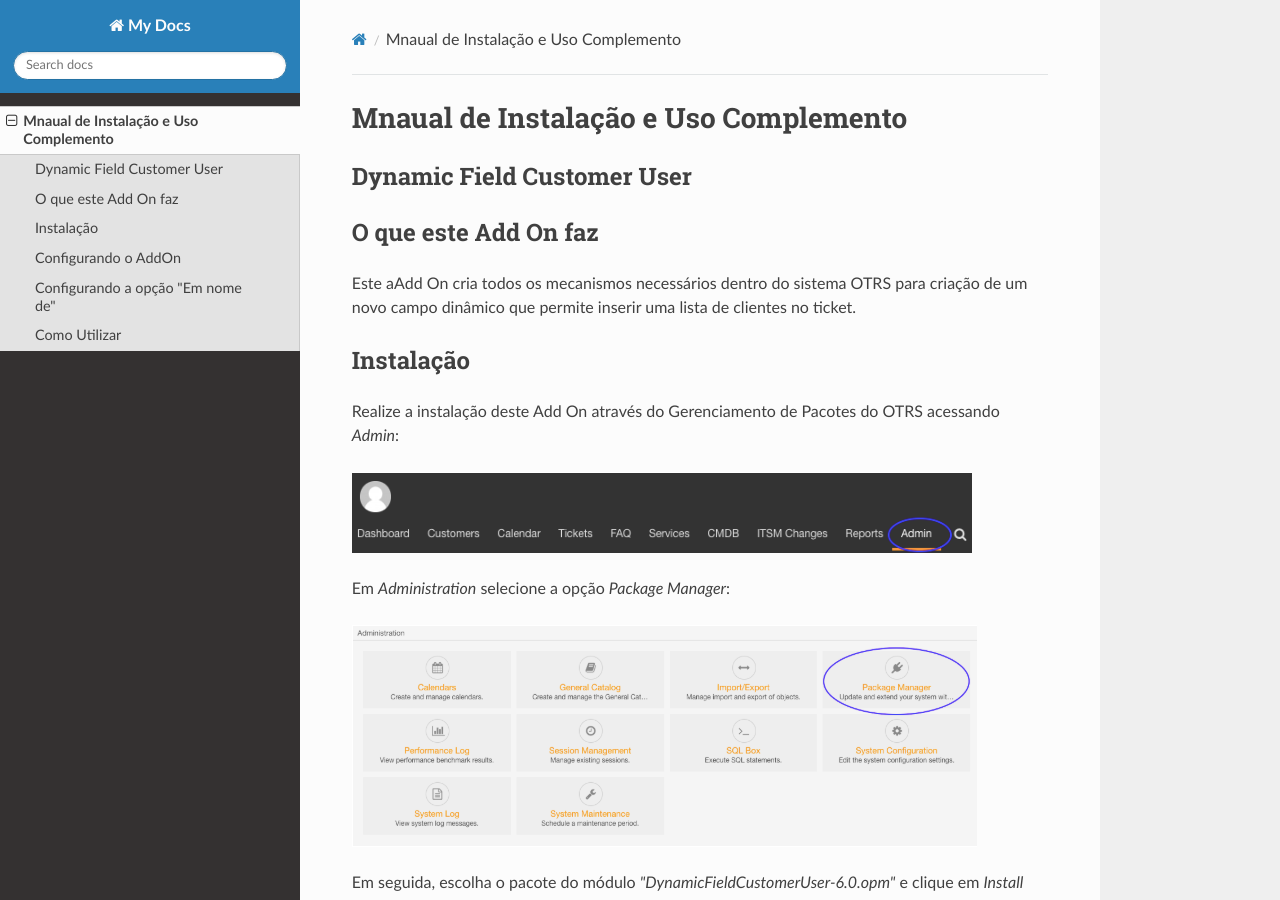
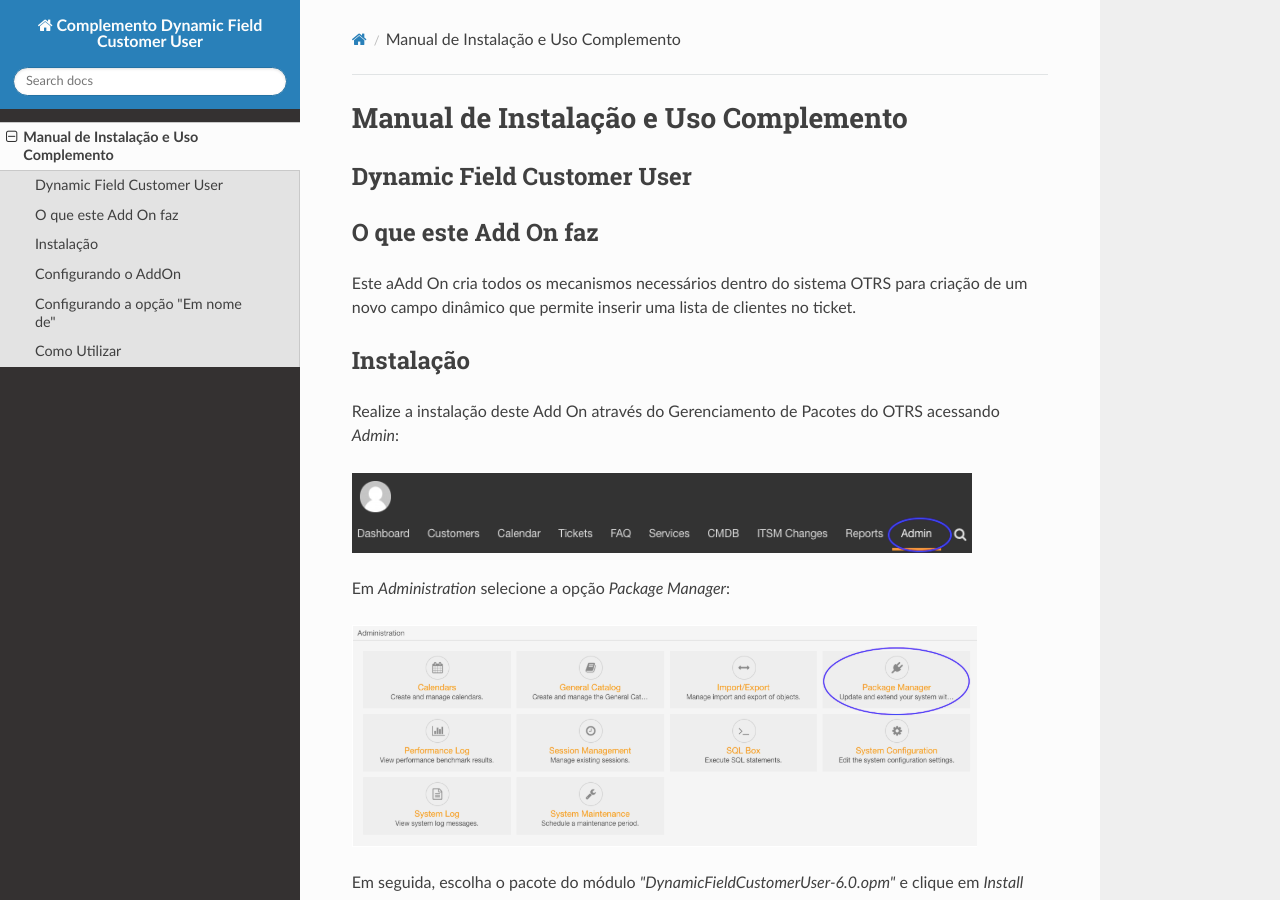
Before and after one commit to complemento/otrs.DynamicFieldCustomerUser, an MkDocs documentation site: the page built from docs/index.md, in a window 1280 px wide and 900 px high. Built offline with MkDocs 1.6.1, drawn with Linux system fonts in a browser that asks for light colours; nearby versions of some CDN libraries.

Commit message:
Minor Fixes

```diff
--- a/docs/index.md
+++ b/docs/index.md
@@ -1,4 +1,4 @@
-# Mnaual de Instalação e Uso Complemento
+# Manual de Instalação e Uso Complemento
 
 ## Dynamic Field Customer User
 
--- a/mkdocs.yml
+++ b/mkdocs.yml
@@ -1,3 +1,3 @@
-site_name: My Docs
+site_name: Complemento Dynamic Field Customer User
 theme:
   name: "readthedocs"
```
